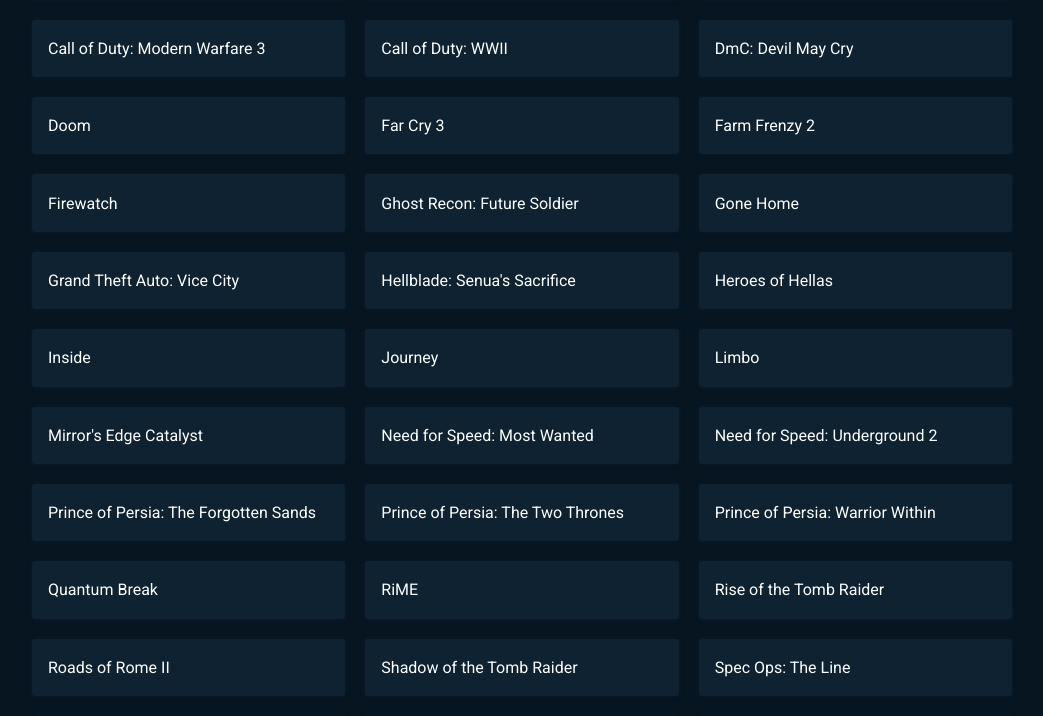
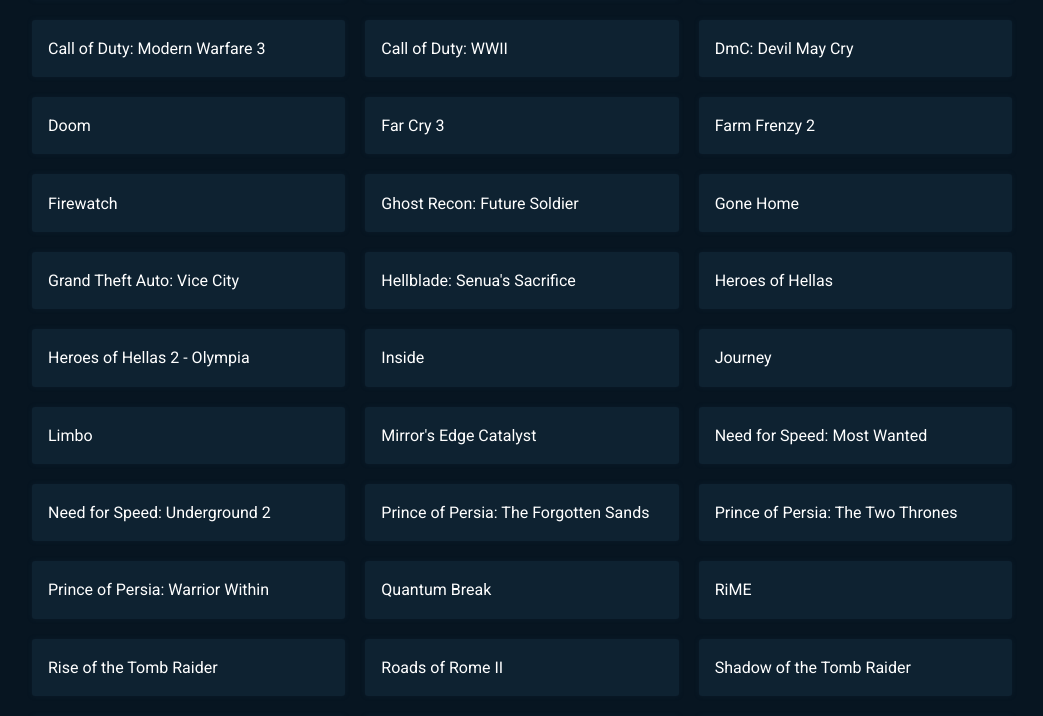
Before and after one commit to PiyushPawar17/important-list, a React (Create React App) app: page / in a window 1280 px wide. Shown: the part 702-1418 px from the top of the page, without its empty margins (118-1161 px from the left). Built offline with nearby package versions, Linux system fonts and the light colour scheme.

Commit message:
Added Heroes of Hellas 2 - Olympia :tada:

```diff
--- a/src/List.js
+++ b/src/List.js
@@ -32,6 +32,7 @@
 	'Grand Theft Auto: Vice City',
 	"Hellblade: Senua's Sacrifice",
 	'Heroes of Hellas',
+	'Heroes of Hellas 2 - Olympia',
 	'Inside',
 	'Journey',
 	'Limbo',
@@ -50,5 +51,5 @@
 	'Tomb Raider',
 	'Total Overdose',
 	'Urban Freestyle Soccer',
-	'Virtua Cop 2'
+	'Virtua Cop 2',
 ];
```
